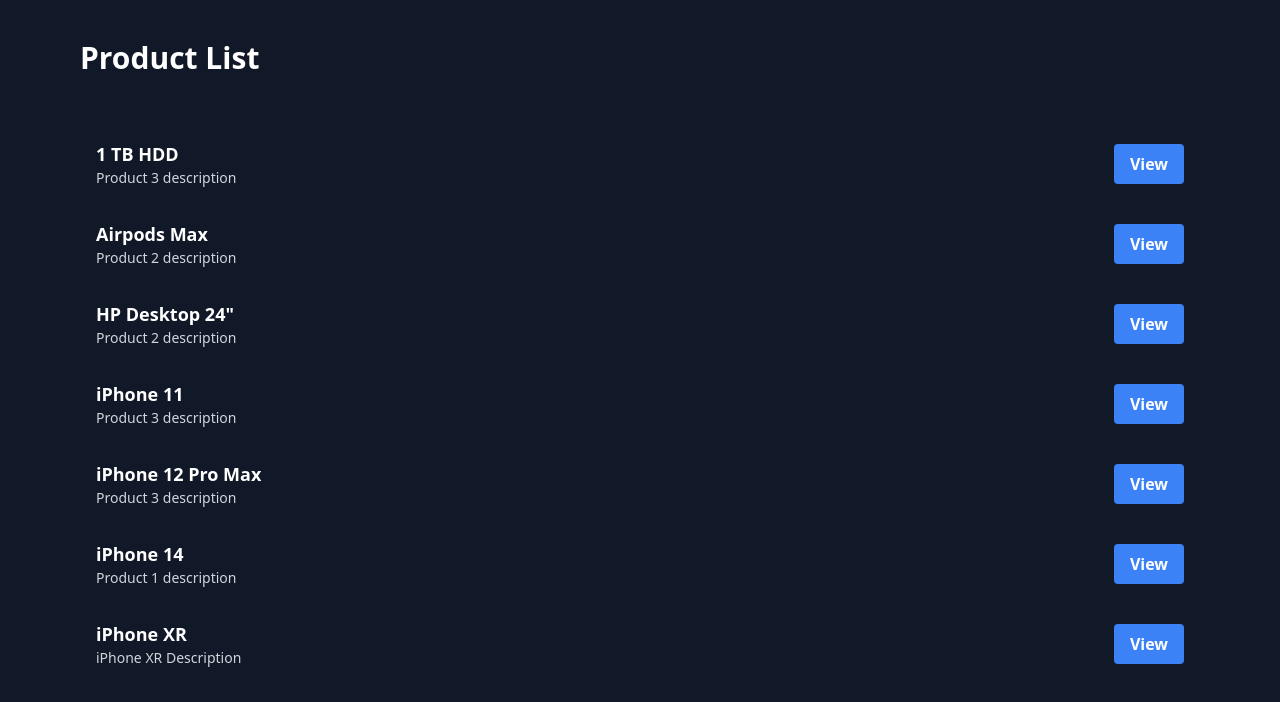
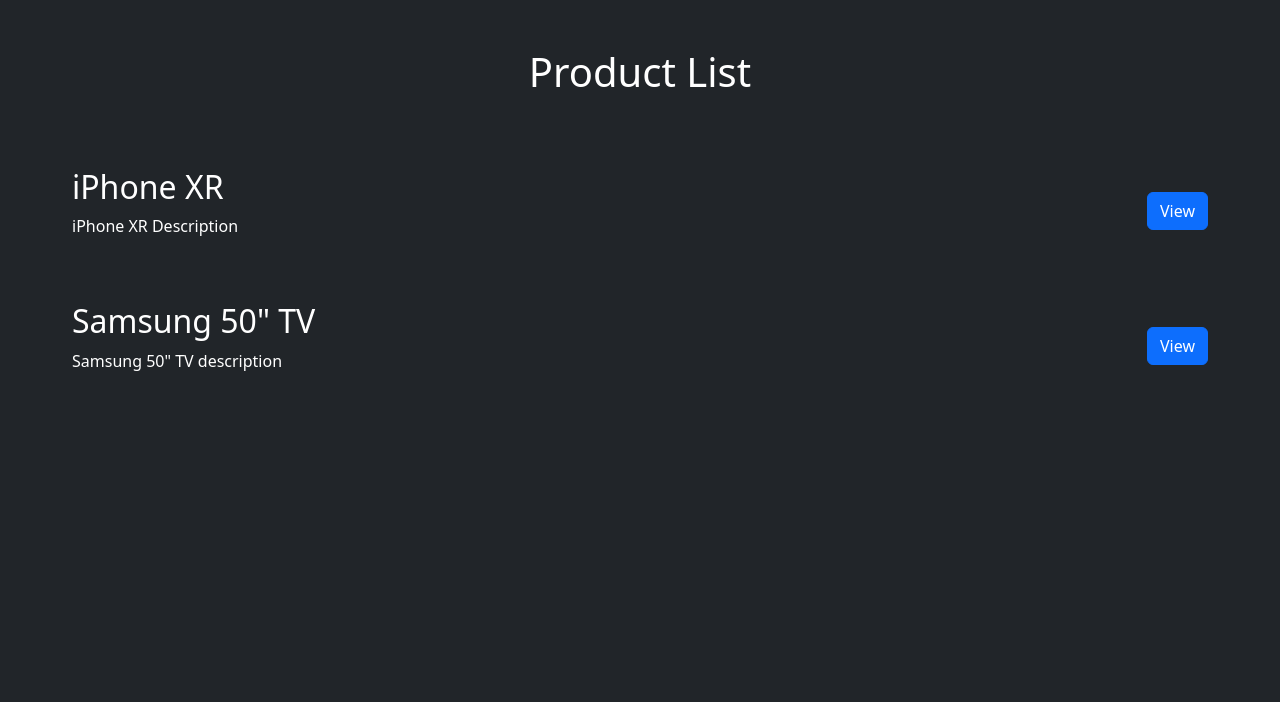
Before and after one commit to kkopoku/vue-shopping-cart, a Vue app: page / in a window 1280 px wide. Shown: the top 702 px of the page. Built offline with nearby package versions, Linux system fonts and the light colour scheme.

Commit message:
styles it with bootstrao

```diff
--- a/package.json
+++ b/package.json
@@ -9,6 +9,7 @@
     "preview": "vite preview"
   },
   "dependencies": {
+    "bootstrap": "^5.3.0",
     "vue": "^3.3.4",
     "vue-router": "^4.2.4"
   },
--- a/src/App.vue
+++ b/src/App.vue
@@ -12,5 +12,6 @@
 
 <style>
 /* Add global styles here if needed */
-@import './style.css'
+@import '../node_modules/bootstrap/dist/css/bootstrap.min.css'
+/* @import './style.css' */
 </style>
--- a/src/views/Home.vue
+++ b/src/views/Home.vue
@@ -1,91 +1,83 @@
 <template>
-    <div class="flex flex-col min-h-screen bg-gray-900 px-20">
-        <div class="container mx-auto pt-10">
-            <h1 class="text-3xl font-bold text-white mb-12">Product List</h1>
-            <div class="max-h-[35rem] overflow-y-auto custom-scrollbar">
+    <div class="min-vh-100 bg-dark px-5">
+        <div class="py-5">
+            <h1 class="text-white text-center mb-5">Product List</h1>
+            <div class="max-h-35rem overflow-auto">
                 <div v-for="product in sortedProducts" :key="product.name"
-                    class="flex items-center justify-between p-4 rounded-md">
+                    class="d-flex justify-content-between align-items-center p-4 rounded">
                     <div>
-                        <h2 class="text-lg font-semibold text-white">{{ product.name }}</h2>
-                        <p class="text-sm text-gray-300">{{ product.description }}</p>
+                        <h2 class="text-white">{{ product.name }}</h2>
+                        <p class="text-white">{{ product.description }}</p>
                     </div>
-                    <button class="bg-blue-500 hover:bg-blue-700 text-white font-semibold py-2 px-4 rounded"
-                        @click="openPopup(product)">View
-                    </button>
+                    <button class="btn btn-primary" @click="openPopup(product)">View</button>
                 </div>
             </div>
         </div>
-        <div v-if="showHistory" class="fixed inset-0 flex items-center justify-center bg-gray-800 bg-opacity-75">
-            <div class="bg-gray-900 bg-opacity-60 p-6 w-96 rounded-md h-fit transition">
-                <h2 class="text-lg font-semibold mb-5 text-white">Product History</h2>
+        <transition name="fade">
+            <div v-if="showHistory" class="fixed-top d-flex justify-content-center align-items-center">
+                <div class="bg-white p-4 rounded w-50">
+                    <h2 class="text-white mb-4">Product History</h2>
 
-                <div class="flex flex-col">
-
-                    <div v-if="!editing" class="flex mt-2">
+                    <div class="mb-3">
+                        <div v-if="!editing">
                             <p class="text-gray-300">Product: {{ selectedProduct.name }}</p>
                         </div>
-                    <div v-else class="flex flex-col mt-5">
-                        <label class="text-gray-300 text-xs mb-1">Product:</label>
-                        <input type="text" class="bg-gray-800 text-white rounded-md p-2" v-model="selectedProduct.name">
+                        <div v-else>
+                            <label class="text-gray-300 text-sm mb-1">Product:</label>
+                            <input type="text" class="form-control bg-dark text-white" v-model="selectedProduct.name">
+                        </div>
                     </div>
 
-                    <div v-if="!editing" class="flex mt-2">
+                    <div class="mb-3">
+                        <div v-if="!editing">
                             <p class="text-gray-300">Description: {{ selectedProduct.description }}</p>
                         </div>
-                    <div v-else class="flex flex-col mt-5">
-                        <label class="text-gray-300 text-xs mb-1">Description:</label>
-                        <input type="text" class="bg-gray-800 text-white rounded-md p-2"
+                        <div v-else>
+                            <label class="text-gray-300 text-sm mb-1">Description:</label>
+                            <input type="text" class="form-control bg-dark text-white"
                                 v-model="selectedProduct.description">
                         </div>
                     </div>
 
-                <div class="flex flex-col mt-2 gap-2">
-                    <div v-if="!editing" class="basis-1/2">
+                    <div class="mb-3">
+                        <div v-if="!editing">
                             <p class="text-gray-300">Current quantity: {{ selectedProduct.quantity }}</p>
                         </div>
-                    <div v-else class="flex flex-col mt-5">
-                        <label class="text-gray-300 text-xs mb-1">New quantity:</label>
-                        <input type="number" class="bg-gray-800 text-white rounded-md p-2"
-                            v-model="selectedProduct.quantity">
-                    </div>
-
-                    <div v-if="!editing" class="basis-1/2">
-                        <p class="text-gray-300">Current Price: {{ selectedProduct.CP }}</p>
-                    </div>
-                    <div v-else class="flex flex-col mt-5">
-                        <label class="text-gray-300 text-xs mb-1">New Price:</label>
-                        <input type="text" class="bg-gray-800 text-white rounded-md p-2" v-model="selectedProduct.CP">
+                        <div v-else>
+                            <label class="text-gray-300 text-sm mb-1">New quantity:</label>
+                            <input type="number" class="form-control bg-dark text-white" v-model="selectedProduct.quantity">
                         </div>
                     </div>
 
-                <div class="flex flex-row gap-3 justify-end mt-5">
-                    <div v-if="editing">
-                        <button class="bg-green-500 hover:bg-green-700 text-white font-semibold py-2 px-4 rounded mt-4"
-                            @click="() => {
-                                editing = false;
-                            }">Submit
-                        </button>
+                    <div class="mb-3">
+                        <div v-if="!editing">
+                            <p class="text-gray-300">Current Price: {{ selectedProduct.CP }}</p>
                         </div>
                         <div v-else>
-                        <button class="bg-green-500 hover:bg-green-700 text-white font-semibold py-2 px-4 rounded mt-4"
-                            @click="() => {
-                                editing = true;
-                            }">Edit
-                        </button>
+                            <label class="text-gray-300 text-sm mb-1">New Price:</label>
+                            <input type="text" class="form-control bg-dark text-white" v-model="selectedProduct.CP">
                         </div>
-                    <button class="bg-blue-500 hover:bg-blue-700 text-white font-semibold py-2 px-4 rounded mt-4" @click="() => {
-                        editing = false;
-                        showHistory = false
-                    }">Close
-                    </button>
+                    </div>
+
+                    <div class="d-flex justify-content-end">
+                        <div v-if="editing">
+                            <button class="btn btn-success" @click="editing = false">Submit</button>
+                        </div>
+                        <div v-else>
+                            <button class="btn btn-success" @click="editing = true">Edit</button>
+                        </div>
+                        <div>
+                            &nbsp;
+                            &nbsp;
+                        </div>
+                        <button class="btn btn-primary" @click="() => { editing = false; showHistory = false }">Close</button>
                     </div>
 
                 </div>
             </div>
+        </transition>
     </div>
 </template>
-
-
 
 <script>
 export default {
@@ -94,16 +86,7 @@
             products: [
                 { name: 'Samsung 50" TV', description: 'Samsung 50" TV description', quantity: 10, CP: '100 USD', SP: '120USD' },
                 { name: 'iPhone XR', description: 'iPhone XR Description', quantity: 5, CP: '100 USD', SP: '120USD' },
-                { name: 'iPhone 11', description: 'Product 3 description', quantity: 8, CP: '100 USD', SP: '120USD' },
-                { name: 'iPhone 14', description: 'Product 1 description', quantity: 13, CP: '100 USD', SP: '120USD' },
-                { name: 'iPhone XR', description: 'Product 2 description', quantity: 51, CP: '100 USD', SP: '120USD' },
-                { name: 'iPhone 12 Pro Max', description: 'Product 3 description', quantity: 833, CP: '100 USD', SP: '120USD' },
-                { name: 'MacBook Pro 2018', description: 'Product 1 description', quantity: 0, CP: '100 USD', SP: '120USD' },
-                { name: 'HP Desktop 24"', description: 'Product 2 description', quantity: 25, CP: '100 USD', SP: '120USD' },
-                { name: 'Samsung Home Theatre Speaker', description: 'Product 3 description', quantity: 84, CP: '100 USD', SP: '120USD' },
-                { name: 'Nasco Headphones', description: 'Product 1 description', quantity: 31, CP: '100 USD', SP: '120USD' },
-                { name: 'Airpods Max', description: 'Product 2 description', quantity: 51, CP: '100 USD', SP: '120USD' },
-                { name: '1 TB HDD', description: 'Product 3 description', quantity: 87, CP: '100 USD', SP: '120USD' },
+                // ...
             ],
             selectedProduct: {},
             showHistory: false,
@@ -124,26 +107,21 @@
         },
     }
 };
-
-document.title = 'Product-Details'
-
 </script>
 
 <style>
-/* Custom Scrollbar Styling */
-.custom-scrollbar::-webkit-scrollbar {
-    width: 8px;
-    /* Adjust the width as needed */
+.overlay {
+    background-color: rgba(0, 0, 0, 0.75);
+    z-index: 999;
 }
 
-.custom-scrollbar::-webkit-scrollbar-track {
-    background-color: transparent;
-    /* Adjust the track color */
+.fade-enter-active,
+.fade-leave-active {
+    transition: opacity 0.3s;
 }
 
-.custom-scrollbar::-webkit-scrollbar-thumb {
-    background-color: #888;
-    /* Adjust the thumb color */
-    border-radius: 4px;
+.fade-enter,
+.fade-leave-to {
+    opacity: 0;
 }
 </style>
```
Also changed, not shown: src/style.css (line endings or trailing spaces), 1 other file (tests, documents, lock files or other folders). Lines whose indentation alone changed are shown as unchanged.
